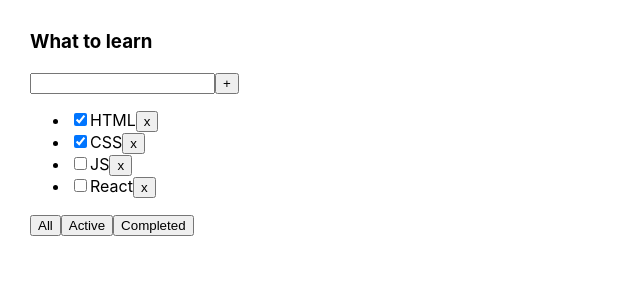
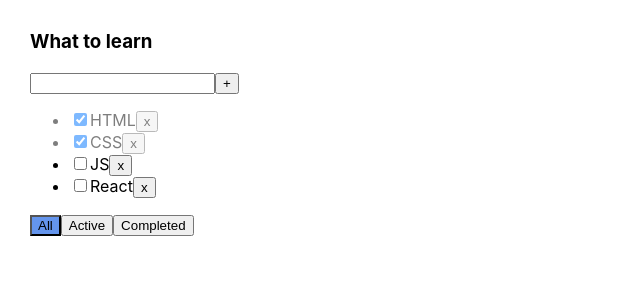
Before and after one commit to AlexandrIvanov1/Todolist, a React (Create React App) app: page / in a window 1280 px wide. Shown: the top 300 px of the page, without its empty margins (0-640 px from the left). Built offline with nearby package versions, Linux system fonts and the light colour scheme.

Commit message:
Lesson 4

```diff
--- a/src/App.css
+++ b/src/App.css
@@ -1,3 +1,20 @@
 .App {
     margin: 30px;
 }
+
+.error {
+    border: 2px solid red;
+    outline: none;
+}
+
+.error-message {
+    color: red;
+}
+
+.active-filter {
+    background-color: cornflowerblue;
+}
+
+.isDone {
+    opacity: 0.5;
+}
--- a/src/App.tsx
+++ b/src/App.tsx
@@ -42,6 +42,15 @@ function App() {
         setTasks([newTask, ...tasks])
     }
 
+    const changeTaskStatus = (id: string, newValue: boolean) => {
+        // const task = tasks.find(t => t.id === id)
+        // if (task) {
+        //     task.isDone = newValue
+        //     setTasks([...tasks])
+        // }
+        setTasks(tasks.map(t => t.id === id ? {...t, isDone: newValue} : t))
+    }
+
     return (
         <div className="App">
             <Todolist
@@ -50,6 +59,8 @@ function App() {
                 deleteTask={deleteTask}
                 changeFilter={changeFilter}
                 addTask={addTask}
+                changeTaskStatus={changeTaskStatus}
+                filter={filter}
             />
         </div>
     );
--- a/src/Todolist.tsx
+++ b/src/Todolist.tsx
@@ -7,19 +7,30 @@ export type TodolistType = {
     deleteTask: (id: string) => void
     changeFilter: (newFilterValue: FilterValueType) => void
     addTask: (title: string) => void
+    changeTaskStatus: (id: string, newValue: boolean) => void
+    filter: FilterValueType
 }
 
 export const Todolist: React.FC<TodolistType> = (props) => {
 
     const [title, setTitle] = useState('')
 
+    const [error, setError] = useState<string | null>(null)
+
     const onChangeTitleHandler = (e: ChangeEvent<HTMLInputElement>) => {
         setTitle(e.currentTarget.value)
+        if (error) {
+            setError(null)
+        }
     }
 
     const addTask = () => {
-        props.addTask(title)
-        setTitle('')
+        if (title.trim() === '') {
+            setError('Title is empty')
+        } else {
+            props.addTask(title.trim())
+            setTitle('')
+        }
     }
 
     const onKeyPressHandler = (e: KeyboardEvent<HTMLInputElement>) => {
@@ -36,17 +47,28 @@ export const Todolist: React.FC<TodolistType> = (props) => {
         <div>
             <h3>{props.title}</h3>
             <div>
-                <input type="text" value={title} onChange={onChangeTitleHandler} onKeyDown={onKeyPressHandler}/>
+                <input
+                    type="text"
+                    value={title}
+                    onChange={onChangeTitleHandler}
+                    onKeyDown={onKeyPressHandler}
+                    className={error ? 'error' : ''}
+                />
                 <button onClick={addTask}>+</button>
             </div>
+            {error && <div className={'error-message'}>{error}</div>}
             <ul>
                 {props.tasks.map(t => {
 
                     const deleteTask = () => props.deleteTask(t.id)
 
+                    const toggleCheckbox = (e: ChangeEvent<HTMLInputElement>) => {
+                        props.changeTaskStatus(t.id, e.currentTarget.checked)
+                    }
+
                     return (
-                        <li key={t.id}>
-                            <input type="checkbox" checked={t.isDone}/>
+                        <li key={t.id} className={t.isDone ? 'isDone' : ''}>
+                            <input type="checkbox" checked={t.isDone} onChange={toggleCheckbox}/>
                             <span>{t.title}</span>
                             <button onClick={deleteTask}>x</button>
                         </li>
@@ -54,9 +76,9 @@ export const Todolist: React.FC<TodolistType> = (props) => {
                 })}
             </ul>
             <div>
-                <button onClick={changeFilterAll}>All</button>
-                <button onClick={changeFilterActive}>Active</button>
-                <button onClick={changeFilterCompleted}>Completed</button>
+                <button onClick={changeFilterAll} className={props.filter === 'all' ? 'active-filter' : ''}>All</button>
+                <button onClick={changeFilterActive}  className={props.filter === 'active' ? 'active-filter' : ''}>Active</button>
+                <button onClick={changeFilterCompleted}  className={props.filter === 'completed' ? 'active-filter' : ''}>Completed</button>
             </div>
         </div>
     )
```
